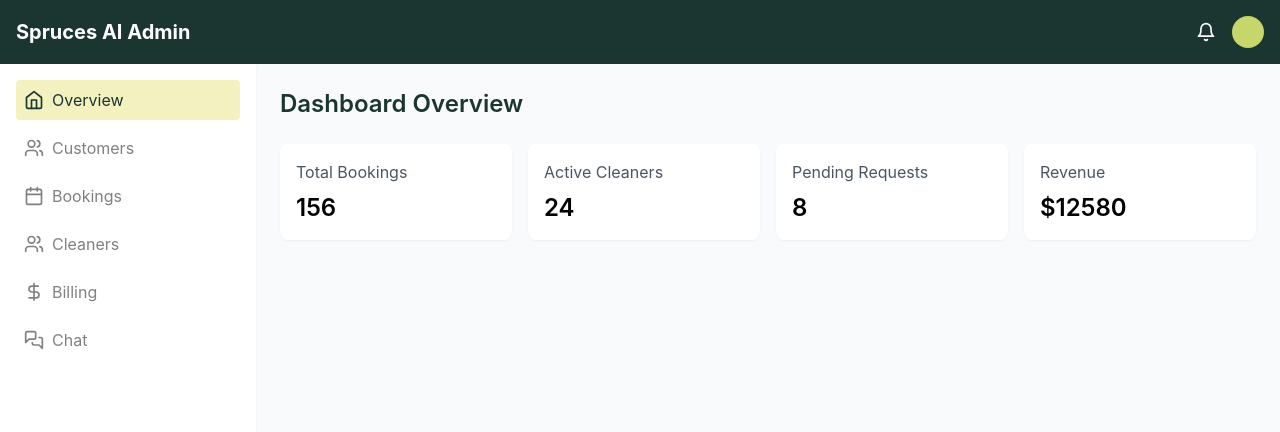
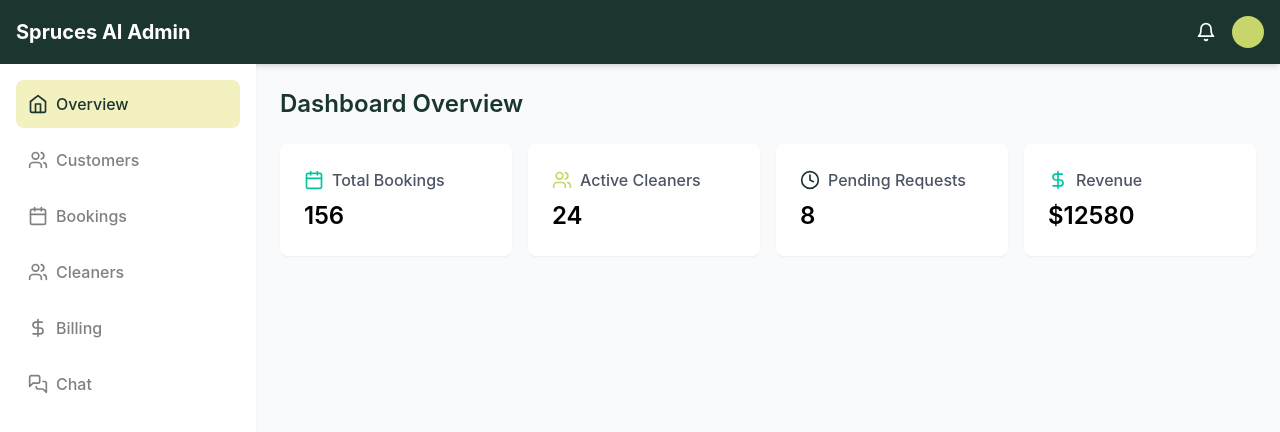
Before and after one commit to Leoplazai/spruces-ai-admin, a Next.js app: page / in a window 1280 px wide. Shown: the top 432 px of the page. Built offline with nearby package versions, Linux system fonts and the light colour scheme.

Commit message:
Fix dashboard styling

```diff
--- a/src/pages/index.js
+++ b/src/pages/index.js
@@ -1,18 +1,22 @@
 import React, { useState } from 'react';
 import Head from 'next/head';
-
-// Importing only icons we need initially
 import {
   Users,
   Calendar,
   DollarSign,
   Bell,
   Home,
-  MessagesSquare
+  Clock,
+  Plus,
+  Edit,
+  MessageSquare,
+  UserPlus,
+  MessagesSquare,
+  Trash2
 } from 'lucide-react';
 
 const AdminDashboard = () => {
-  // Brand colors based on your palette
+  // Brand colors
   const colors = {
     lime: '#c7d66b',
     forest: '#1b3630',
@@ -22,9 +26,10 @@ const AdminDashboard = () => {
     black: '#000000'
   };
 
+  // States
   const [activeTab, setActiveTab] = useState('overview');
 
-  // Sample data - will be replaced with Supabase data later
+  // Sample Data
   const stats = {
     totalBookings: 156,
     activeCleaners: 24,
@@ -32,22 +37,25 @@ const AdminDashboard = () => {
     revenue: 12580
   };
 
-  // Basic Overview Component
+  // Component: Overview Section
   const OverviewSection = () => (
     <div className="space-y-6">
       <h2 className="text-2xl font-semibold" style={{ color: colors.forest }}>Dashboard Overview</h2>
       <div className="grid grid-cols-1 md:grid-cols-2 lg:grid-cols-4 gap-4">
-        <StatCard title="Total Bookings" value={stats.totalBookings} />
-        <StatCard title="Active Cleaners" value={stats.activeCleaners} />
-        <StatCard title="Pending Requests" value={stats.pendingRequests} />
-        <StatCard title="Revenue" value={`$${stats.revenue}`} />
+        <StatCard icon={Calendar} color={colors.aqua} title="Total Bookings" value={stats.totalBookings} />
+        <StatCard icon={Users} color={colors.lime} title="Active Cleaners" value={stats.activeCleaners} />
+        <StatCard icon={Clock} color={colors.forest} title="Pending Requests" value={stats.pendingRequests} />
+        <StatCard icon={DollarSign} color={colors.aqua} title="Revenue" value={`$${stats.revenue}`} />
       </div>
     </div>
   );
 
-  const StatCard = ({ title, value }) => (
-    <div className="bg-white p-4 rounded-lg shadow-sm">
-      <div className="text-gray-600">{title}</div>
+  const StatCard = ({ icon: Icon, color, title, value }) => (
+    <div className="bg-white p-6 rounded-lg shadow-sm">
+      <div className="flex items-center space-x-2">
+        {Icon && <Icon className="w-5 h-5" style={{ color }} />}
+        <span className="text-gray-600 font-medium">{title}</span>
+      </div>
       <p className="text-2xl font-semibold mt-2">{value}</p>
     </div>
   );
@@ -62,19 +70,19 @@ const AdminDashboard = () => {
 
       <div className="min-h-screen bg-gray-50">
         {/* Top Navigation */}
-        <nav style={{ backgroundColor: colors.forest }} className="p-4">
+        <nav style={{ backgroundColor: colors.forest }} className="p-4 shadow-md">
           <div className="flex items-center justify-between">
             <h1 className="text-xl font-bold text-white">Spruces AI Admin</h1>
             <div className="flex items-center space-x-4">
-              <Bell className="w-5 h-5 text-white" />
+              <Bell className="w-5 h-5 text-white cursor-pointer hover:opacity-80" />
               <div className="w-8 h-8 rounded-full" style={{ backgroundColor: colors.lime }}></div>
             </div>
           </div>
         </nav>
 
-        <div className="flex">
+        <div className="flex h-[calc(100vh-64px)]">
           {/* Sidebar */}
-          <div className="w-64 bg-white h-screen shadow-sm p-4">
+          <div className="w-64 bg-white shadow-sm p-4">
             <div className="space-y-2">
               {[
                 { id: 'overview', icon: Home, label: 'Overview' },
@@ -87,21 +95,21 @@ const AdminDashboard = () => {
                 <button
                   key={item.id}
                   onClick={() => setActiveTab(item.id)}
-                  className="w-full flex items-center space-x-2 p-2 rounded"
+                  className="w-full flex items-center space-x-2 p-3 rounded-lg transition-colors"
                   style={{
                     backgroundColor: activeTab === item.id ? colors.lemon : 'white',
                     color: activeTab === item.id ? colors.forest : 'gray'
                   }}
                 >
                   <item.icon className="w-5 h-5" />
-                  <span>{item.label}</span>
+                  <span className="font-medium">{item.label}</span>
                 </button>
               ))}
             </div>
           </div>
 
           {/* Main Content */}
-          <div className="flex-1 p-6">
+          <div className="flex-1 p-6 overflow-auto">
             <OverviewSection />
           </div>
         </div>
```
